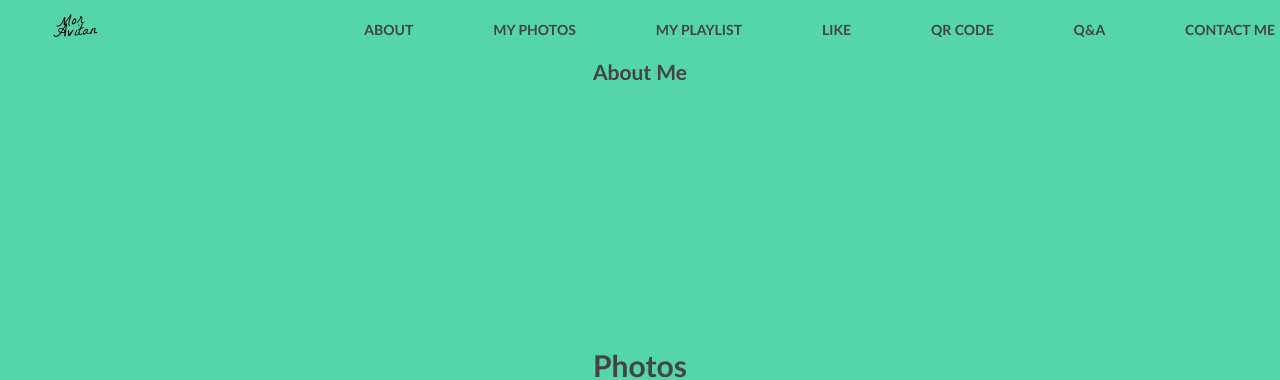
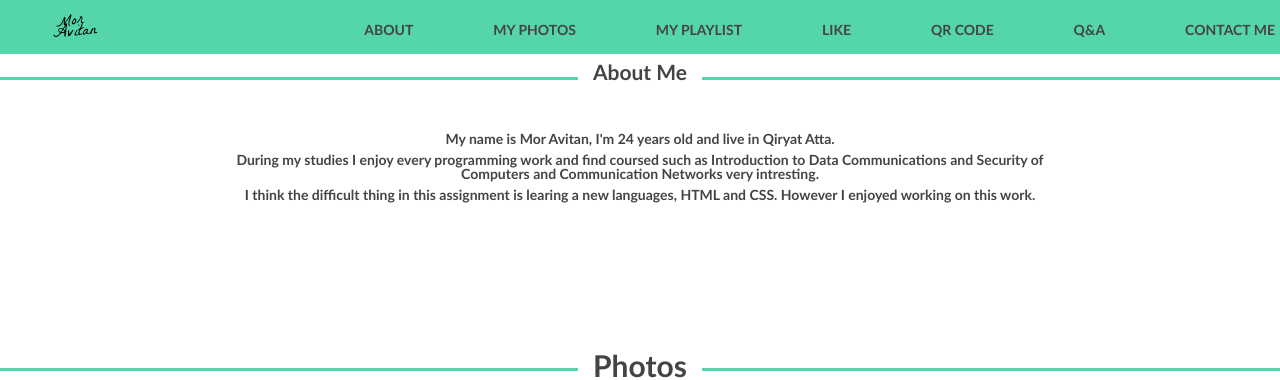
Before and after one commit to moravitan/webSite, a plain HTML site: page index.html in a window 1280 px wide. Shown: the top 380 px of the page. Drawn offline with Linux system fonts and the light colour scheme.

Commit message:
position

```diff
--- a/style.css
+++ b/style.css
@@ -24,7 +24,6 @@ body {
 {
 	background: #55d6aa;
 	margin: 0 auto;
-	height: 100%;
 	width: 100%;
 	float: inline-start;
 	position: fixed;
@@ -90,6 +89,7 @@ body {
 
 #about{
 	font-size: 14px;
+	position: relative;
 }
 
 .section{
```
